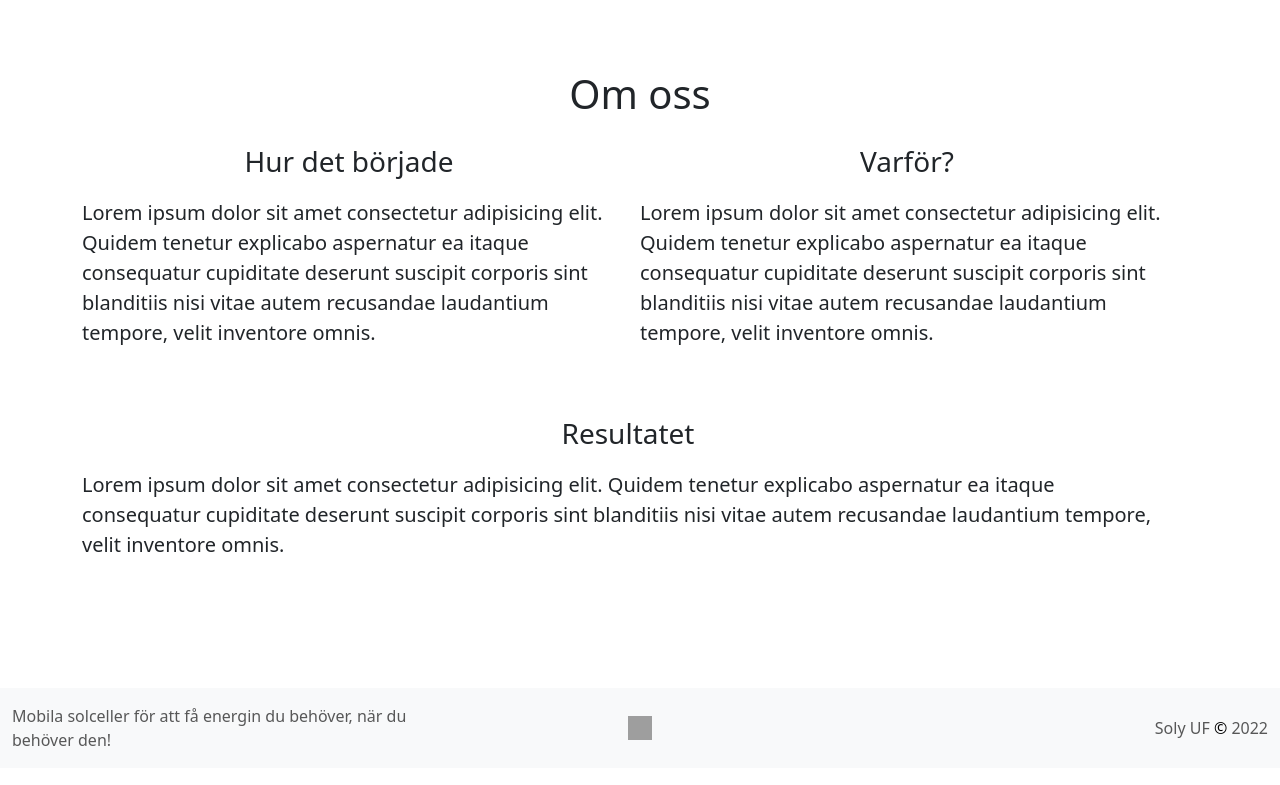
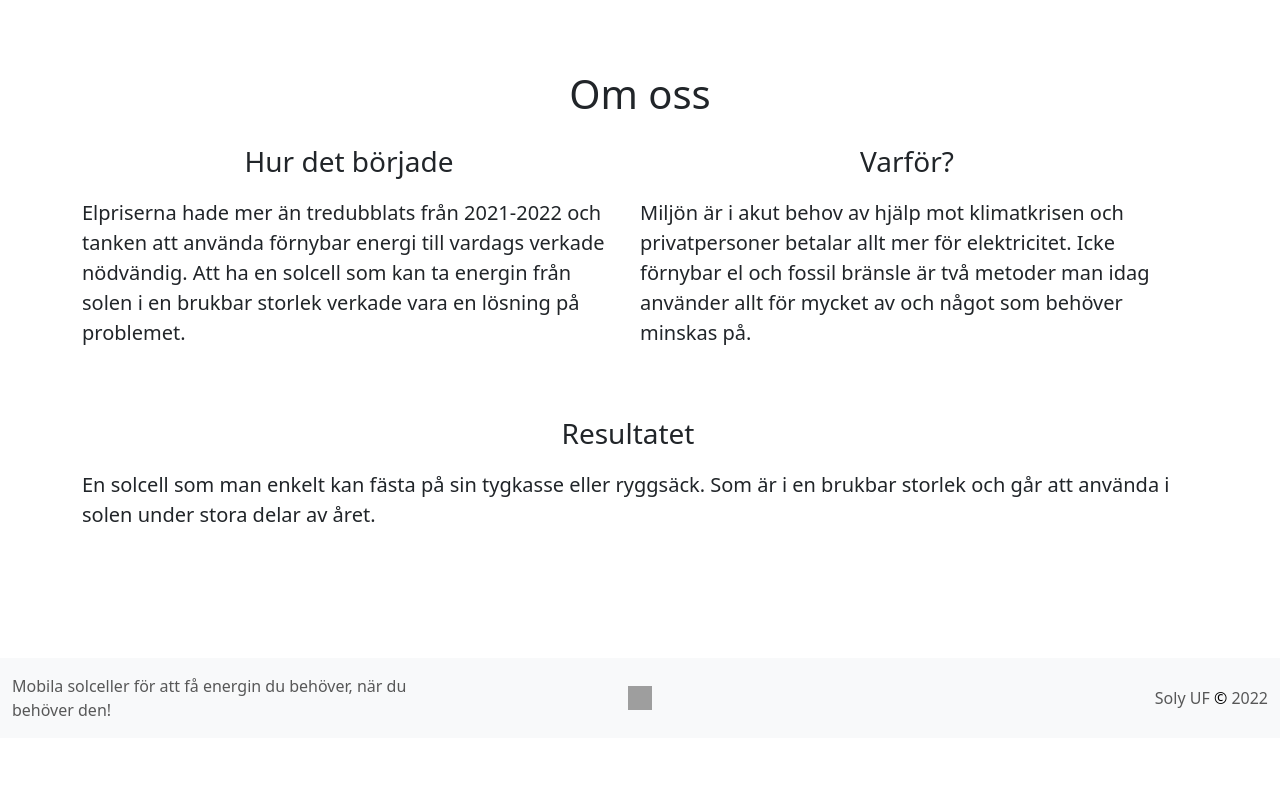
Before and after one commit to OscarFreij/SolyUF-Website, a PHP site: template private_html/pages/about.php in a window 1280 px wide. Shown: the top 785 px of the page. Run offline with PHP 8.4, Linux system fonts and the light colour scheme; the template is opened without the code that fills it, so the values that code supplies are empty; some libraries are stand-ins or nearby versions; grey boxes are pictures that could not be loaded.

Commit message:
add text to about.php

```diff
--- a/private_html/pages/about.php
+++ b/private_html/pages/about.php
@@ -9,7 +9,7 @@
                     Hur det började
                 </p>
                 <p class="fs-5 text">
-                    Lorem ipsum dolor sit amet consectetur adipisicing elit. Quidem tenetur explicabo aspernatur ea itaque consequatur cupiditate deserunt suscipit corporis sint blanditiis nisi vitae autem recusandae laudantium tempore, velit inventore omnis.
+                    Elpriserna hade mer än tredubblats från 2021-2022 och tanken att använda förnybar energi till vardags verkade nödvändig. Att ha en solcell som kan ta energin från solen i en brukbar storlek verkade vara en lösning på problemet.
                 </p>
             </div>
             <div class="mb-5 col-6">
@@ -17,7 +17,7 @@
                     Varför?
                 </p>
                 <p class="fs-5 text">
-                    Lorem ipsum dolor sit amet consectetur adipisicing elit. Quidem tenetur explicabo aspernatur ea itaque consequatur cupiditate deserunt suscipit corporis sint blanditiis nisi vitae autem recusandae laudantium tempore, velit inventore omnis.
+                    Miljön är i akut behov av hjälp mot klimatkrisen och privatpersoner betalar allt mer för elektricitet. Icke förnybar el och fossil bränsle är två metoder man idag använder allt för mycket av och något som behöver minskas på.
                 </p>
             </div>
             <div class="mb-5 col-12">
@@ -25,7 +25,7 @@
                     Resultatet
                 </p>
                 <p class="fs-5 text">
-                    Lorem ipsum dolor sit amet consectetur adipisicing elit. Quidem tenetur explicabo aspernatur ea itaque consequatur cupiditate deserunt suscipit corporis sint blanditiis nisi vitae autem recusandae laudantium tempore, velit inventore omnis.
+                En solcell som man enkelt kan fästa på sin tygkasse eller ryggsäck. Som är i en brukbar storlek och går att använda i solen under stora delar av året.
                 </p>
             </div>
         </div>
```
